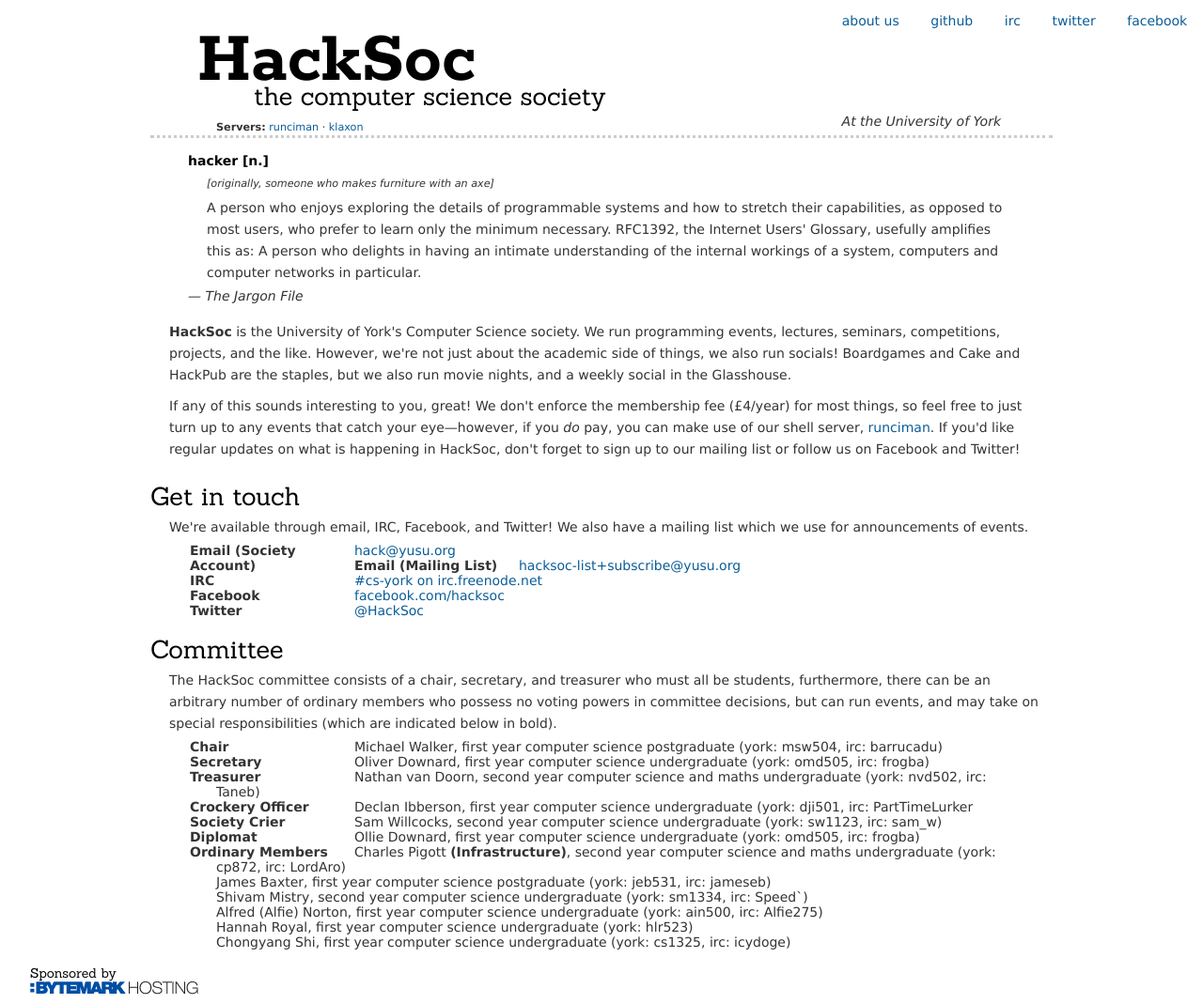
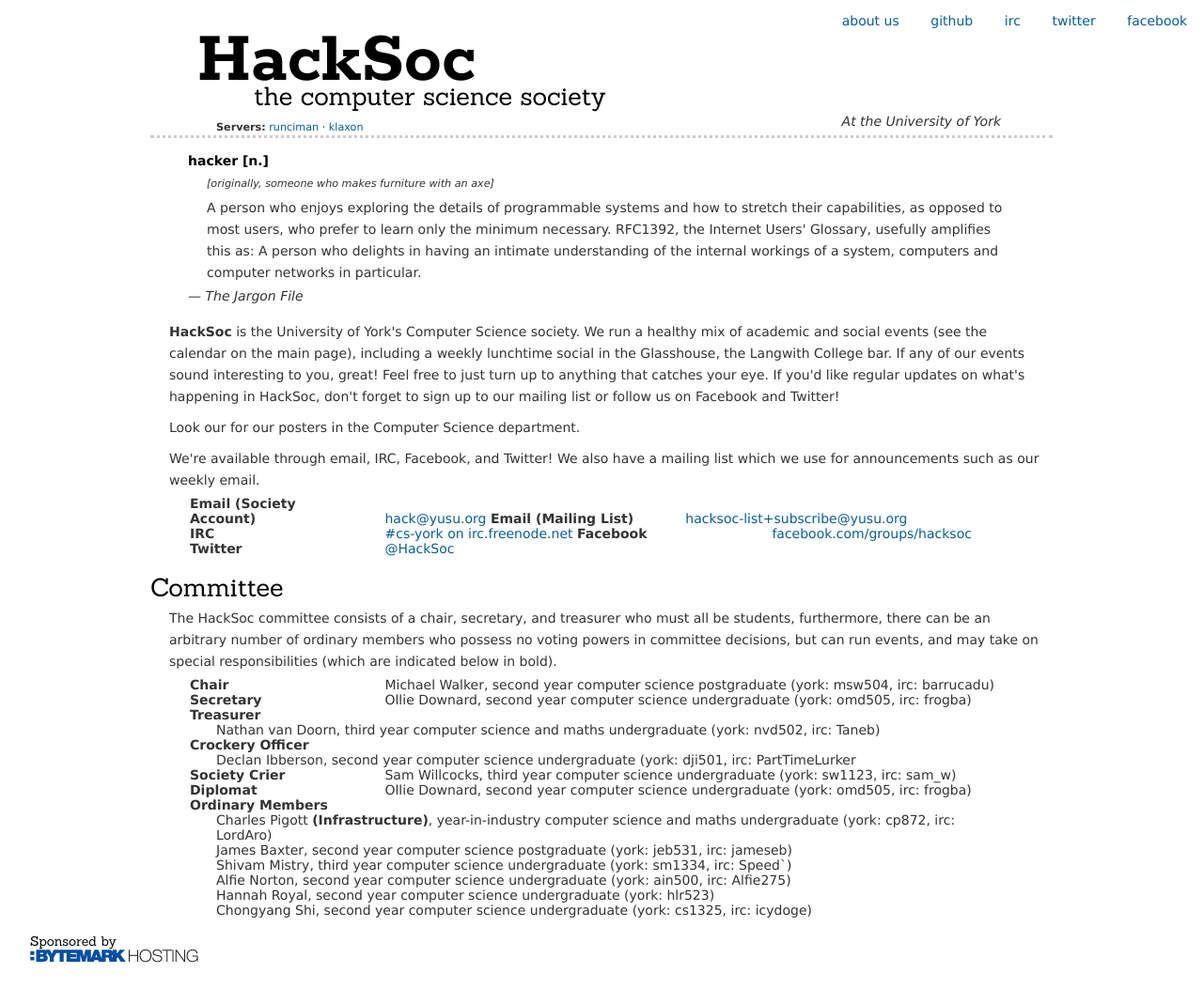
Before and after one commit to HackSoc/hacksoc.org, a Jekyll site: the page built from about.html, in a window 1280 px wide. Shown: the whole page at 94% size. Built offline with Jekyll 4.4.1, drawn with Linux system fonts in a browser that asks for light colours; some web fonts are replaced; after the commit the page ends 1035 px from its top, so only the background shows below that.

Commit message:
Update about page

```diff
--- a/about.html
+++ b/about.html
@@ -19,23 +19,19 @@
 </blockquote>
 
 <p><strong>HackSoc</strong> is the University of York's Computer
-Science society.  We run programming events, lectures, seminars,
-competitions, projects, and the like. However, we're not just about
-the academic side of things, we also run socials! Boardgames and Cake
-and HackPub are the staples, but we also run movie nights, and a
-weekly social in the Glasshouse.</p>
+Science society. We run a healthy mix of academic and social events
+(see the calendar on the main page), including a weekly lunchtime
+social in the Glasshouse, the Langwith College bar. If any of our
+events sound interesting to you, great! Feel free to just turn up to
+anything that catches your eye. If you'd like regular updates on
+what's happening in HackSoc, don't forget to sign up to our mailing
+list or follow us on Facebook and Twitter!</p>
 
-<p>If any of this sounds interesting to you, great! We don't enforce
-the membership fee (£4/year) for most things, so feel free to just turn up to
-any events that catch your eye&mdash;however, if you <em>do</em> pay,
-you can make use of our shell server, <a href="http://runciman.hacksoc.org">runciman</a>.
-If you'd like regular updates on what is happening in HackSoc, don't
-forget to sign up to our mailing list or follow us on Facebook and
-Twitter!</p>
+<p>Look our for our posters in the Computer Science department.</p>
 
-<h2>Get in touch</h2>
 <p>We're available through email, IRC, Facebook, and Twitter! We also
-have a mailing list which we use for announcements of events.</p>
+have a mailing list which we use for announcements such as our weekly
+email.</p>
 
 <dl>
   <dt>Email (Society Account)</dt>
@@ -48,7 +44,7 @@
   <dd><a href="http://webchat.freenode.net?channels=cs-york">#cs-york on irc.freenode.net</a></dd>
 
   <dt>Facebook</dt>
-  <dd><a href="https://www.facebook.com/hacksoc">facebook.com/hacksoc</a></dd>
+  <dd><a href="https://www.facebook.com/groups/hacksoc">facebook.com/groups/hacksoc</a></dd>
 
   <dt>Twitter</dt>
   <dd><a href="https://twitter.com/HackSoc">@HackSoc</a></dd>
@@ -64,41 +60,41 @@
 
 <dl>
   <dt>Chair</dt>
-  <dd>Michael Walker, first year computer science postgraduate
+  <dd>Michael Walker, second year computer science postgraduate
   (york: msw504, irc: barrucadu)</dd>
 
   <dt>Secretary</dt>
-  <dd>Oliver Downard, first year computer science undergraduate
+  <dd>Ollie Downard, second year computer science undergraduate
   (york: omd505, irc: frogba)</dd>
 
   <dt>Treasurer</dt>
-  <dd>Nathan van Doorn, second year computer science and maths
+  <dd>Nathan van Doorn, third year computer science and maths
   undergraduate (york: nvd502, irc: Taneb)</dd>
 
   <dt>Crockery Officer</dt>
-  <dd>Declan Ibberson, first year computer science undergraduate
+  <dd>Declan Ibberson, second year computer science undergraduate
   (york: dji501, irc: PartTimeLurker</dd>
 
   <dt>Society Crier</dt>
-  <dd>Sam Willcocks, second year computer science undergraduate
+  <dd>Sam Willcocks, third year computer science undergraduate
   (york: sw1123, irc: sam_w)</dd>
 
   <dt>Diplomat</dt>
-  <dd>Ollie Downard, first year computer science undergraduate
+  <dd>Ollie Downard, second year computer science undergraduate
   (york: omd505, irc: frogba)</dd>
 
   <dt>Ordinary Members</dt>
-  <dd>Charles Pigott <strong>(Infrastructure)</strong>, second year
-  computer science and maths undergraduate
-  (york: cp872, irc: LordAro)</dd>
-  <dd>James Baxter, first year computer science postgraduate
+  <dd>Charles Pigott <strong>(Infrastructure)</strong>,
+  year-in-industry computer science and maths undergraduate (york:
+  cp872, irc: LordAro)</dd>
+  <dd>James Baxter, second year computer science postgraduate
   (york: jeb531, irc: jameseb)</dd>
-  <dd>Shivam Mistry, second year computer science undergraduate
+  <dd>Shivam Mistry, third year computer science undergraduate
   (york: sm1334, irc: Speed`)</dd>
-  <dd>Alfred (Alfie) Norton, first year computer science undergraduate
-  (york: ain500, irc: Alfie275)</dd>
-  <dd>Hannah Royal, first year computer science undergraduate
+  <dd>Alfie Norton, second year computer science undergraduate (york:
+  ain500, irc: Alfie275)</dd>
+  <dd>Hannah Royal, second year computer science undergraduate
   (york: hlr523)</dd>
-  <dd>Chongyang Shi, first year computer science undergraduate
-  (york: cs1325, irc: icydoge)</dd>
+  <dd>Chongyang Shi, second year computer science undergraduate (york:
+  cs1325, irc: icydoge)</dd>
 </dl>
--- a/style.css
+++ b/style.css
@@ -48,8 +48,8 @@
 cite { font-style: italic; }
 
 dl { margin: 0 3em; }
-dt { font-weight: bold; float:left; width: 175px; }
-dd { margin-left: 2em; }
+dt { font-weight: bold; display: inline-block; width: 175px; }
+dd { margin-left: 2em; display: inline-block; }
 
 article { padding: 10px }
 article header { padding: 0 0 6px 0 }
```
